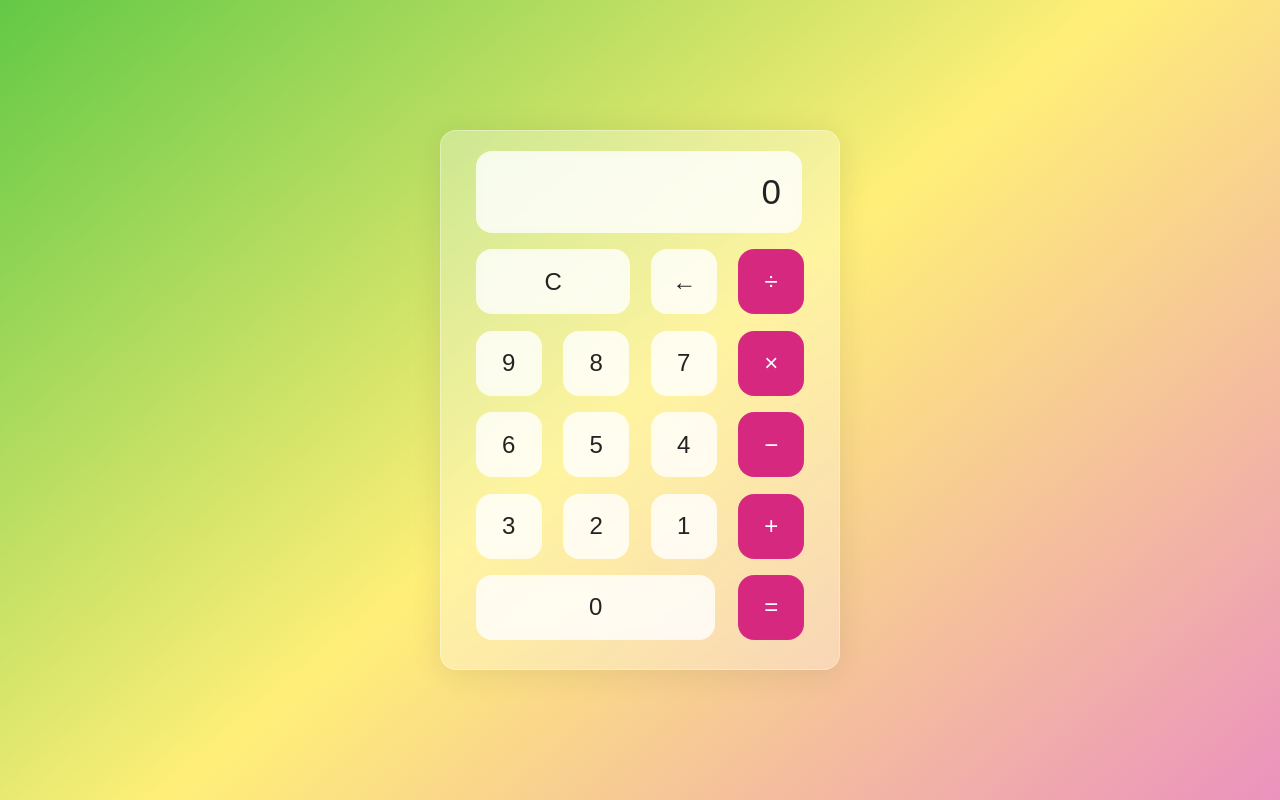
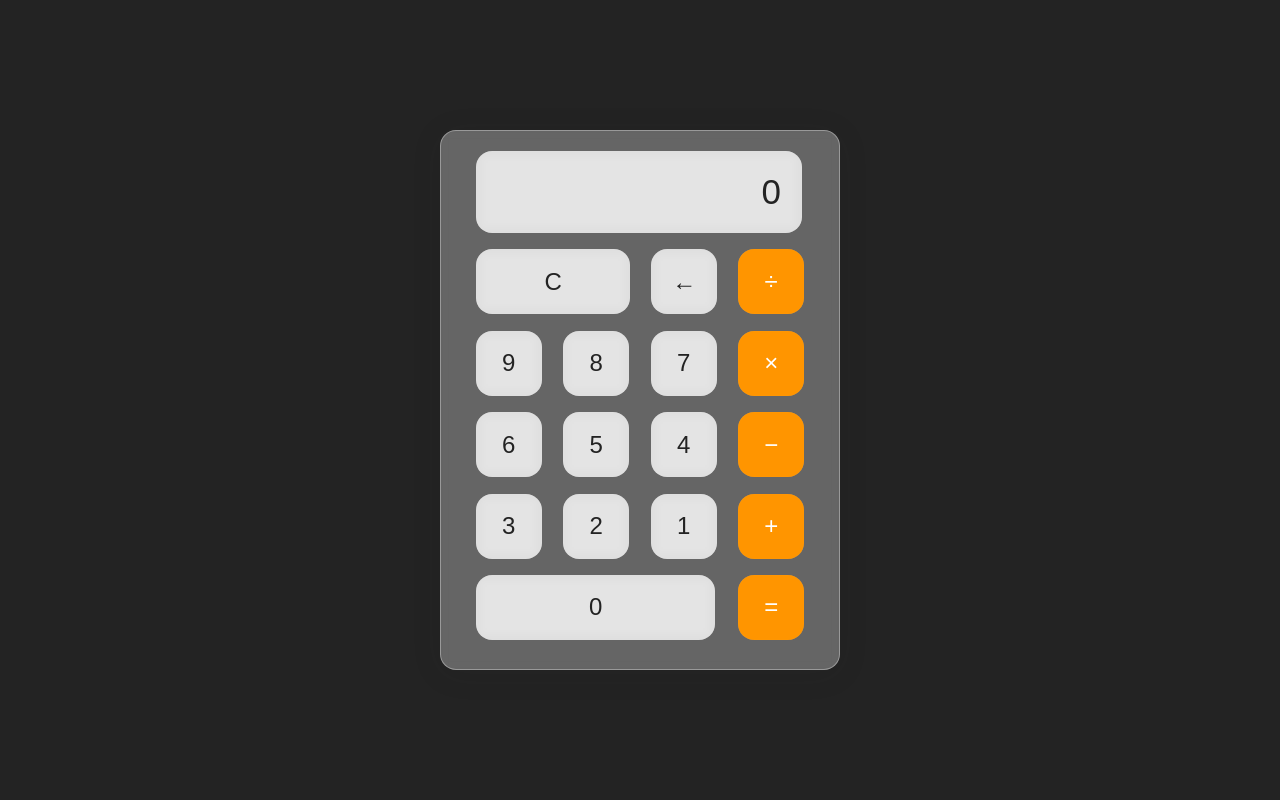
Before and after one commit to gfleibel/calculator, a plain HTML site: page index.html in a window 1280 px wide. Drawn offline with Linux system fonts and the light colour scheme.

Commit message:
changing colors

```diff
--- a/style.css
+++ b/style.css
@@ -13,7 +13,7 @@ html{
 
 body{
     align-items: center;
-    background: linear-gradient(320deg,#eb92be,#ffef78,#63c946);
+    background: #232323;
     display: flex;
     font-family: 'Dosis',sans-serif;
     font-display: swap;
@@ -91,7 +91,7 @@ body{
     border-radius: 16px;
     box-shadow: 0 4px 30px rgba(35 35 35 0.1);
     color: #fff;
-    background: #d72880
+    background: rgb(255, 149, 0)
 }
 
 .calc-button:last-child:hover{
```
